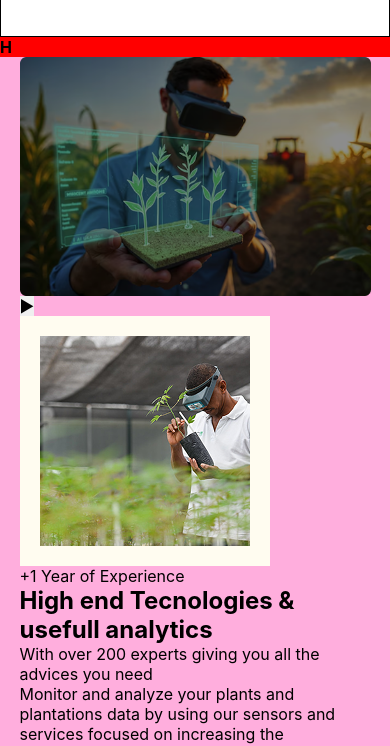
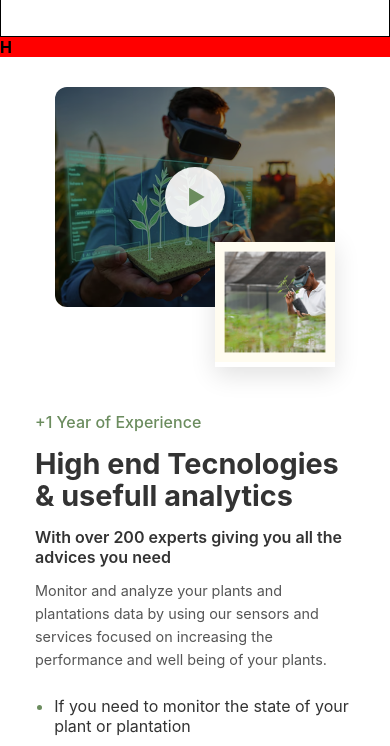
Before and after one commit to wemade-IoT/landing-page-updated, a website built with Vite: page index.html in a window 390 px wide. Shown: the part 43-789 px from the top of the page. Built offline with nearby package versions, Linux system fonts and the light colour scheme.

Commit message:
feat: implement styling for 'About Us' section with responsive design

```diff
--- a/src/style/home/about-us.css
+++ b/src/style/home/about-us.css
@@ -1,3 +1,265 @@
-#about-us {
-  background-color: #ffaedd;
+
+#about-us .container {
+  display: flex;
+  gap: 60px;
+  max-width: 1200px;
+  margin: 0 auto;
+  padding: 0 20px;
 }
+
+/* Bloque izquierdo con imágenes */
+#about-us .about-us-left {
+  position: relative;
+  width: 600px;
+  height: 510px;
+  flex-shrink: 0;
+}
+
+#about-us .main-image-wrapper {
+  position: absolute;
+  top: 0;
+  left: 0;
+  width: 100%;
+  height: 410px;
+  border-radius: 10px;
+  overflow: hidden;
+  z-index: 1;
+}
+
+#about-us .main-image {
+  width: 100%;
+  height: 100%;
+  object-fit: cover;
+  display: block;
+}
+
+#about-us .video-btn {
+  position: absolute;
+  left: 50%;
+  top: 50%;
+  transform: translate(-50%, -50%);
+  background: rgba(255,255,255,0.9);
+  border: none;
+  border-radius: 50%;
+  width: 90px;
+  height: 90px;
+  display: flex;
+  align-items: center;
+  justify-content: center;
+  z-index: 3;
+  cursor: pointer;
+  margin: 0;
+  box-shadow: 0 4px 20px rgba(0,0,0,0.15);
+}
+
+#about-us .play-icon {
+  color: #6b8c5e;
+  font-size: 30px;
+  margin-left: 5px;
+}
+
+#about-us .secondary-image-wrapper {
+  position: absolute;
+  right: 0px;
+  bottom: 0;
+  width: 210px;
+  height: 220px;
+  overflow: hidden;
+  z-index: 2;
+  box-shadow: 0 8px 24px rgba(0,0,0,0.12);
+}
+
+#about-us .secondary-image {
+  width: 100%;
+  height: 100%;
+  object-fit: contain;
+  display: block;
+}
+
+/* Bloque derecho con texto */
+#about-us .about-us-right {
+  flex: 1;
+  min-width: 320px;
+  padding-top: 5px;
+}
+
+#about-us .experience {
+  color: #6b8c5e;
+  font-size: 1.125rem;
+  font-weight: 500;
+  margin-bottom: 1rem;
+}
+
+#about-us .title {
+  font-size: 2.8rem;
+  font-weight: 700;
+  color: #333;
+  margin: 0 0 1.5rem 0;
+  line-height: 1.1;
+}
+
+#about-us .description-block {
+  margin-bottom: 1.2rem;
+}
+
+#about-us .description-bold {
+  font-weight: 600;
+  color: #333;
+  font-size: 1.125rem;
+  margin-bottom: 0.75rem;
+}
+
+#about-us .description {
+  color: #555;
+  font-size: 1rem;
+  line-height: 1.6;
+  margin-bottom: 1.5rem;
+}
+
+#about-us .list {
+  color: #333;
+  font-size: 1rem;
+  margin-bottom: 2rem;
+  padding-left: 1.2rem;
+  text-align: left;
+}
+
+#about-us .list li {
+  margin-bottom: 1rem;
+  list-style: disc;
+}
+
+#about-us .list li::marker {
+  color: #6b8c5e;
+}
+
+#about-us .cta {
+  background: #6b8c5e;
+  color: #fff;
+  padding: 0.9rem 2rem;
+  border-radius: 8px;
+  font-size: 1.1rem;
+  font-weight: 600;
+  text-decoration: none;
+  box-shadow: 0 2px 8px rgba(107,161,107,0.08);
+  display: inline-flex;
+  align-items: center;
+  transition: background 0.2s;
+  border: none;
+}
+
+#about-us .cta:hover {
+  background: #5a7b4d;
+}
+
+/* Media queries para tablets */
+@media (max-width: 1100px) {
+  #about-us .container {
+    flex-direction: column;
+    align-items: center;
+    gap: 40px;
+  }
+
+  #about-us .about-us-left {
+    width: 90%;
+    max-width: 600px;
+    height: 450px;
+  }
+
+  #about-us .main-image-wrapper {
+    height: 370px;
+  }
+
+  #about-us .secondary-image-wrapper {
+    width: 180px;
+    height: 190px;
+    right: 0px;
+  }
+}
+
+/* Media queries para tablets pequeñas y móviles grandes */
+@media (max-width: 768px) {
+  #about-us {
+    padding: 40px 0;
+  }
+
+  #about-us .about-us-left {
+    height: 380px;
+  }
+
+  #about-us .main-image-wrapper {
+    height: 300px;
+  }
+
+  #about-us .secondary-image-wrapper {
+    width: 150px;
+    height: 160px;
+  }
+
+  #about-us .video-btn {
+    width: 70px;
+    height: 70px;
+  }
+
+  #about-us .play-icon {
+    font-size: 24px;
+  }
+
+  #about-us .title {
+    font-size: 2.2rem;
+  }
+}
+
+/* Media queries para móviles pequeños */
+@media (max-width: 480px) {
+  #about-us {
+    padding: 30px 0;
+  }
+
+  #about-us .about-us-left {
+    height: 280px;
+  }
+
+  #about-us .main-image-wrapper {
+    height: 220px;
+    border-radius: 12px;
+  }
+
+  #about-us .secondary-image-wrapper {
+    width: 120px;
+    height: 130px;
+    right: 0px;
+  }
+
+  #about-us .video-btn {
+    width: 60px;
+    height: 60px;
+  }
+
+  #about-us .play-icon {
+    font-size: 20px;
+    margin-left: 3px;
+  }
+
+  #about-us .experience {
+    font-size: 1rem;
+  }
+
+  #about-us .title {
+    font-size: 1.8rem;
+    margin-bottom: 1rem;
+  }
+
+  #about-us .description-bold {
+    font-size: 1rem;
+  }
+
+  #about-us .description {
+    font-size: 0.9rem;
+  }
+
+  #about-us .cta {
+    font-size: 1rem;
+    padding: 0.7rem 1.5rem;
+  }
+}
```
